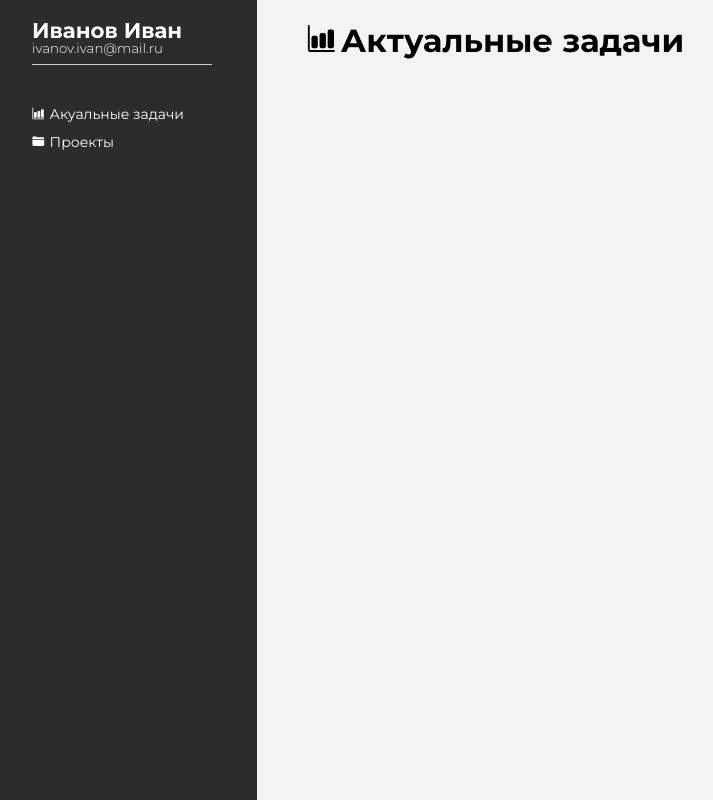
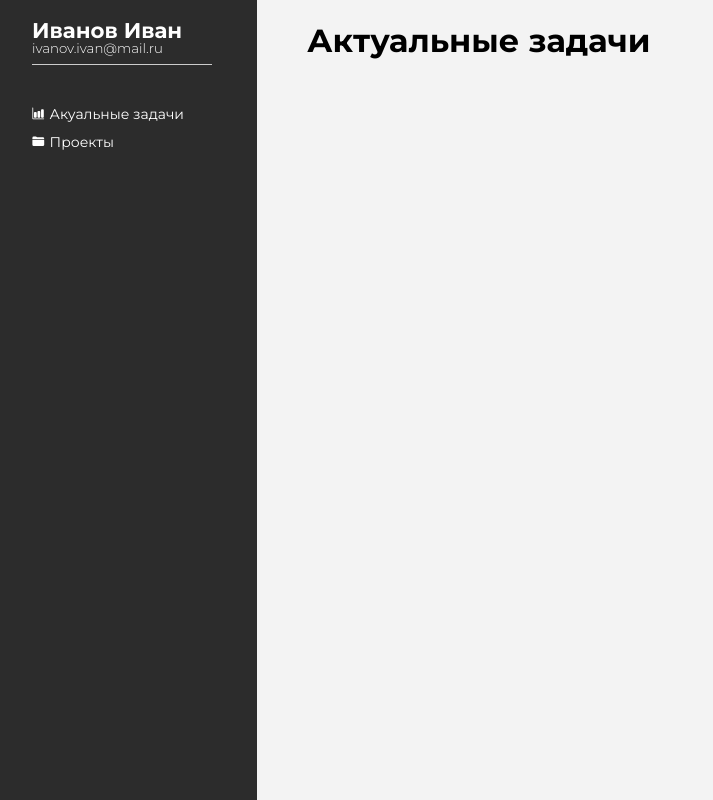
Before and after one commit to Prokshin/projectManager, a React (Create React App) app: page / in a window 1280 px wide. Shown: the whole page, without its empty margins (18-731 px from the left). Built offline with nearby package versions, Linux system fonts and the light colour scheme.

Commit message:
add typescript. index, app and  header refactoring

```diff
--- a/src/App.js
+++ b/src/App.tsx
@@ -7,7 +7,7 @@ import { DashboardPage, ProjectPage, ProfilePage } from "./components/pages";
 
 import { BrowserRouter as Router, Route, Switch } from "react-router-dom";
 
-function App() {
+const App: React.FC = () => {
   return (
     <div className="App">
       <Router>
@@ -28,6 +28,6 @@ function App() {
       </Router>
     </div>
   );
-}
+};
 
 export default App;
--- a/src/components/category/category.js
+++ b/src/components/category/category.js
@@ -47,7 +47,7 @@ class Category_ extends Component {
       <div>
         <Header
           text={category.title}
-          icon="library"
+          icon="shapes"
           description={category.description}
         />
         <div className="flex-wrapper">{items}</div>
--- a/src/components/group/group.js
+++ b/src/components/group/group.js
@@ -23,6 +23,10 @@ class Group_ extends Component {
 
   renderItems() {
     let i = 0;
+    let url = this.props.match.url;
+    if (this.props.type === "without_header") {
+      url = `${this.props.match.url}/main`;
+    }
     return this.state.group.tasks.map(el => {
       if (el.id === "main") {
         return "";
@@ -30,7 +34,7 @@ class Group_ extends Component {
       return (
         <Card
           key={i++}
-          path={`${this.props.match.url}/${el.id}`}
+          path={`${url}/${el.id}`}
           title={el.title}
           description={el.description}
         />
--- a/src/components/header/header.js
+++ b/src/components/header/header.tsx
@@ -2,18 +2,22 @@ import React, { Fragment } from "react";
 
 import "./header.css";
 
-const Header = props => {
-  let size = "";
+export interface HeaderProps {
+  size?: string;
+  icon?: string;
+  text: string;
+  description?: string;
+}
+
+const Header: React.FC<HeaderProps> = props => {
+  let size: string = "";
   //!Сделать несколько вариантов размерности
   if (props.size === "middle") {
     size = "header_size_m";
   }
   return (
     <Fragment>
-      <h1 className={`header ${size}`}>
-        <ion-icon name={props.icon}></ion-icon>
-        {props.text}
-      </h1>
+      <h1 className={`header ${size}`}>{props.text}</h1>
       <p className="header__description">{props.description}</p>
     </Fragment>
   );
--- /dev/null
+++ b/src/react-app-env.d.ts
@@ -0,0 +1 @@
+/// <reference types="react-scripts" />
```
Also changed, not shown: package.json (+7 -1 lines), tsconfig.json (added, +25 -0 lines), src/components/header/index.tsx (renamed from src/components/header/index.js), src/index.tsx (renamed from src/index.js), 1 other file (tests, documents, lock files or other folders).
